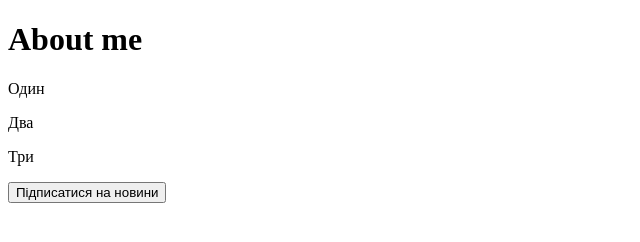
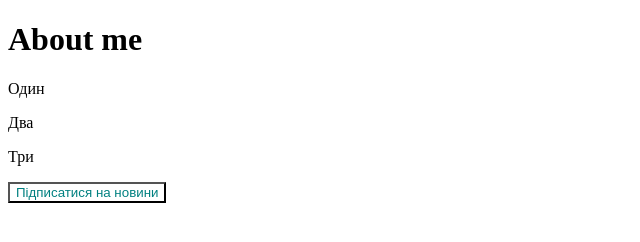
Before and after one commit to olexandrM-do/gitUpraged, a plain HTML site: page index.html in a window 1280 px wide. Shown: the whole page, without its empty margins (0-640 px from the left). Drawn offline with Linux system fonts and the light colour scheme.

Commit message:
Solved task

```diff
--- a/index.html
+++ b/index.html
@@ -5,6 +5,14 @@
   <meta http-equiv="X-UA-Compatible" content="IE=edge">
   <meta name="viewport" content="width=device-width, initial-scale=1.0">
   <title>Document</title>
+<style>
+button{
+  color: teal;
+  background-color: white;
+}
+
+  </style>
+
 </head>
 <body>
   <h1>About me</h1>
```
